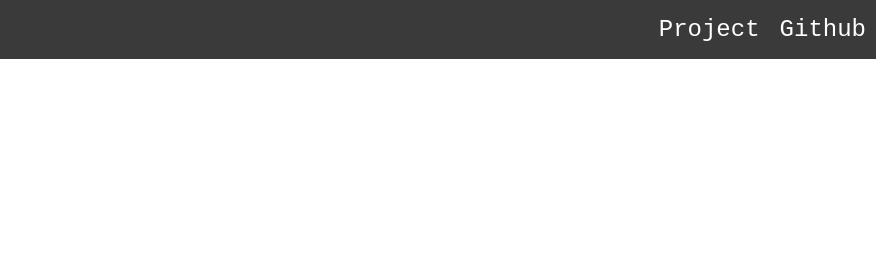
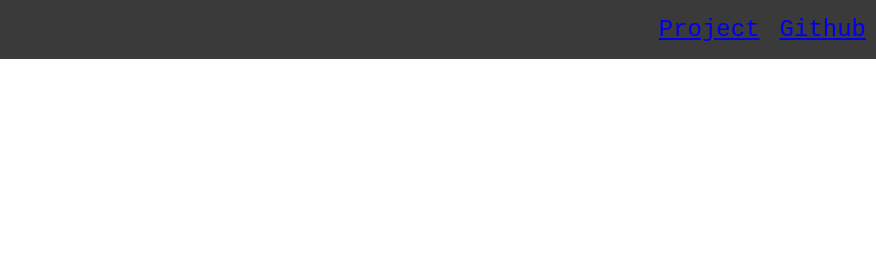
Before and after one commit to Mavinzu/mavinzu.github.io, a React app: page index.html in a window 1280 px wide. Shown: the top 280 px of the page, 404-1280 px from the left. Built offline with nearby package versions, Linux system fonts and the light colour scheme.

Commit message:
Add link to project

```diff
--- a/index.html
+++ b/index.html
@@ -11,8 +11,8 @@
     <div class="nav-container">
         <h1 id="mavinzutitle">Mavinzu</h1>
         <ul class="nav-link">
-            <li>Project</li>
-            <li>Github</li>
+            <li><a href="https://mavinzu.itch.io/">Project</a></li>
+            <li><a href="https://github.com/mavinzu">Github</a></li>
         </ul>
     </div>
     <div class="image-project">
```
